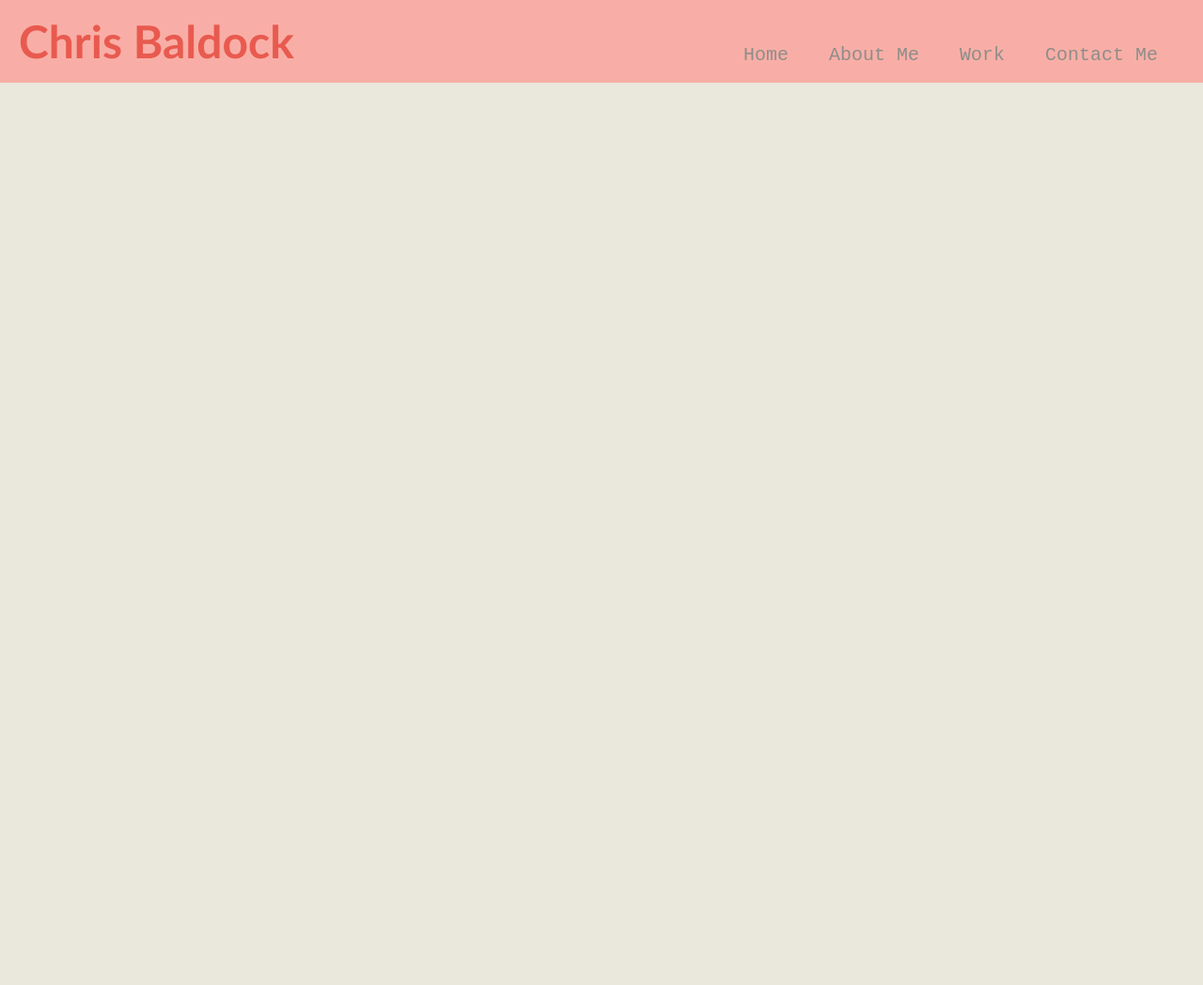
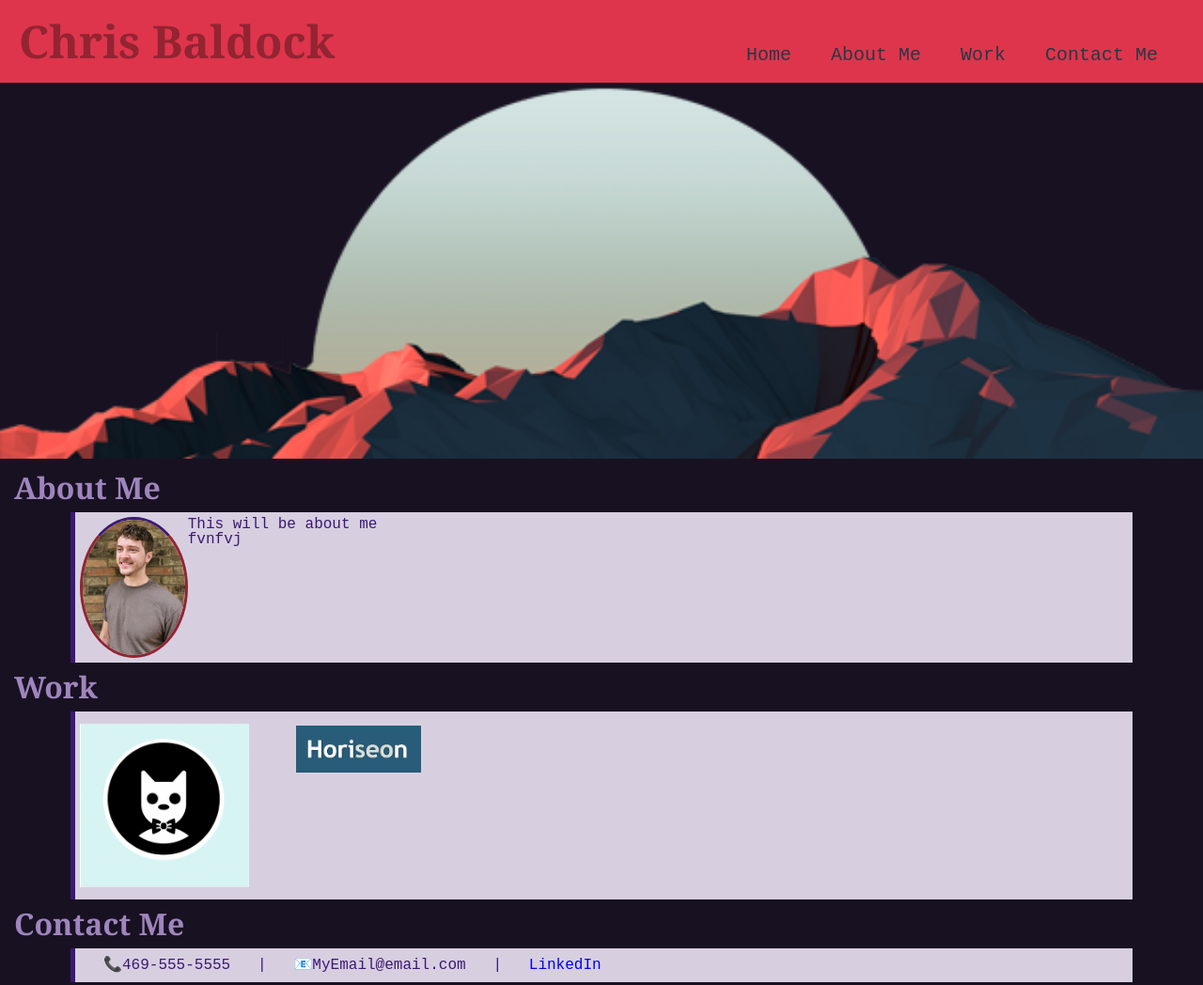
Before and after one commit to CBaldock2/My-Portfolio, a plain HTML site: page index.html in a window 1280 px wide. Shown: the top 1048 px of the page at 94% size. Drawn offline with Linux system fonts and the light colour scheme.

Commit message:
adds html code but mostly css style

```diff
--- /dev/null
+++ b/assets/css/style.css
@@ -0,0 +1,151 @@
+:root {
+    --bright-red: #de354c;
+    --deep-red: #932432;
+    --pure-purple: #3C1874;
+}
+
+
+* {
+    scroll-behavior: smooth;
+    margin: 0;
+}
+
+body {
+    margin: 0;
+    background-color: #181122;
+}
+
+
+.header {
+    padding: 20px;
+    font-family: Georgia;
+    color: var(--deep-red);
+    background-color: var(--bright-red);
+}
+
+.header h1 {
+    display: inline-block;
+    font-size: 48px;
+}
+
+.header nav {
+    padding-top: 1.5%;
+    margin-right: 20px;
+    float: right;
+    word-spacing: -1px;
+}
+
+.header nav ul {
+    list-style-type: none;
+    font-size: 20px;
+    font-family: 'Courier New', Courier, monospace;
+}
+
+.header nav ul li {
+    display: inline-block;
+    margin-left: 15px;
+    border-radius: 8px;
+}
+
+a {
+    text-decoration: none;
+}
+
+.button {
+    margin: 0px;
+    padding: 8px;
+    border: none;
+    color: #283747;
+    background-color: var(--bright-red);
+    border-radius: 4px;
+}
+
+.button:hover {
+    color: #E98074;
+    background-color: var(--deep-red);
+    cursor:pointer
+}
+
+.hero {
+    height: 400px;
+    width: 100%;
+    margin-bottom: 15px;
+    background-image: url("../images/pngegg.png");
+    background-size: cover;
+    background-position: center;
+}
+
+.about h2,.work h2, .contact h2 {
+    margin-left: 15px;
+    color: #9f85bd;
+    font-size: 32px;
+    font-family: Georgia;;
+}
+
+.about p, .work p, .contact p  {
+    margin: 10px 75px;
+    padding: 5px;
+    background-color: rgb(215, 207, 224);
+    font-family: 'Courier New', Courier, monospace;
+    border-left: thick solid var(--pure-purple);
+    color: var(--pure-purple);
+}
+
+.contact p {
+    padding: 10px 30px 10px 30px;
+}
+
+#about-p {
+    height: 160px;
+}
+
+#work-p {
+    height: 200px;
+}
+
+.about img {
+    margin: 15px 0 15px 85px;
+    max-height: 150px;
+    float: left;
+    border: 3px solid;
+    border-radius: 50%;
+    border-color: var(--pure-purple) var(--deep-red);
+    border-bottom-color: var(--deep-red);
+}
+
+#cat {
+    margin: 23px 0 15px 85px;
+    max-height: 174px;
+    float: left;
+}
+
+#horiseon {
+    margin: 25px 0 50px 50px;
+    max-height: 50px;
+    float: left;
+}
+
+
+.footer {
+    color: #a888cc;
+    font-family: monospace;
+    text-align: center;
+    font-size: 20px;
+}
+
+@media screen and (max-width: 768px) {
+    body {
+        background-color: rgb(182, 91, 133);
+    }
+    .about h2,.work h2, .contact h2 {
+        color: var(--deep-red);
+    }
+    .about p, .work p, .contact p {
+        background-color: rgb(229, 186, 206);
+        border-left: thick solid var(--deep-red);
+    }
+    .about img {
+    border-color: var(--deep-red) var(--bright-red);
+    border-bottom-color: var(--bright-red);
+    }
+}
--- a/assets/style.css
+++ /dev/null
@@ -1,65 +0,0 @@
-* {
-    box-sizing: border-box;
-}
-
-body {
-    background-color: #eae7dc;
-}
-
-.header {
-    padding: 20px;
-    color:#E85A4F;
-    background-color: #f8aea6;
-    font-family: 'Gill Sans', 'Gill Sans MT', Calibri, 'Trebuchet MS', sans-serif;
-}
-
-.header h1 {
-    display: inline-block;
-    font-size: 48px;
-}
-
-.header nav {
-    padding-top: 1.5%;
-    margin-right: 20px;
-    float: right;
-    font-family: 'Courier New', Courier, monospace;
-    font-size: 18px;
-}
-
-.header nav ul {
-    list-style-type: none;
-    font-size: 20px;
-}
-
-.header nav ul li {
-    display: inline-block;
-    margin-left: 15px;
-}
-
-a {
-
-    text-decoration: none;
-}
-.button {
-    margin: 0px;
-    padding: 8px;
-    border: none;
-    color: #8E8D8A;
-    background-color: #f8aea6;
-}
-
-    .button:hover {
-        color: #E98074;
-        background-color: #f1dfc6;
-        cursor:pointer
-    }
-
-
-.footer {
-    color: #8E8D8A;
-    font-family: monospace;
-    text-align: center;
-    font-size: 20px;
-    margin-top: 100%;
-    padding: 15px;
-}
--- a/index.html
+++ b/index.html
@@ -5,8 +5,8 @@
     <meta charset="UTF-8" />
     <meta name="viewport" content="width=device-width, initial-scale=1.0" />
     <title>Chris's Portfolio</title>
-  <link rel="stylesheet" href="./assets/reset.css" />
-  <link rel="stylesheet" href="./assets/style.css" />
+    <link rel="stylesheet" href="./assets/css/reset.css" />
+    <link rel="stylesheet" href="./assets/css/style.css" />
     </head>
 
     <body>
@@ -16,22 +16,35 @@
                 <ul>
                     <li><a href="#"><button class="button">Home</button></a></li>
                     <li><a href="#scroll"><button class="button">About Me</button></a></li>
-                <li><a href="#scroll"><button class="button">Work</button></a></li>
-                <li><a href="#scroll"><button class="button">Contact Me</button></a></li>
+                    <li><a href="#scroll-2"><button class="button">Work</button></a></li>
+                    <li><a href="#scroll-3"><button class="button">Contact Me</button></a></li>
                 </ul>
             </nav>
         </header>
 
+        <figure class="hero" alt="low poly red and deep blue mountains in front of the moon"></figure>
+
         <main>
-        <section about-me>
-
+            <section class="about" id="scroll">
+                    <h2>About Me</h2>
+                    <img src="./assets/images/Outside Headshot.jpg">
+                    <p class="vertline" id="about-p">This will be about me<br>fvnfvj</p>
+                </div>
             </section>
 
-        <section work>
-
+            <section class="work" id="scroll-2">
+                <h2>Work</h2>
+                <a href="https://cbaldock2.github.io/prework-study-guide/"><img id="cat" src="./assets/images/bowtie-cat.png" alt="cat wearing a bowtie against a light blue background"></a>
+                <a href="https://cbaldock2.github.io/01-Code-Refractor/"><img id="horiseon" src="./assets/images/Screenshot_20221201_023959.png" alt="the word Horiseon"></a>
+                <p class="vertline" id="work-p" ></p>
             </section>
 
-        <section contact-me>
+            <section class="contact" id="scroll-3">
+                <h2>Contact Me</h2>
+                <p class="vertline">
+                📞469-555-5555 &nbsp; | &nbsp; 📧MyEmail@email.com &nbsp | &nbsp <a rel="linkedin" href="https://linkedin.com">LinkedIn</a>
+
+            </p>
 
             </section>
         </main>
@@ -43,3 +56,4 @@
 
 
     </body>
+</html>
```
Also changed, not shown: assets/css/reset.css (renamed from assets/reset.css), assets/images/Outside Headshot.jpg (added), assets/images/Screenshot_20221201_023959.png (added), assets/images/bowtie-cat.png (added), assets/images/pngegg.png (added). Lines whose indentation alone changed are shown as unchanged.
